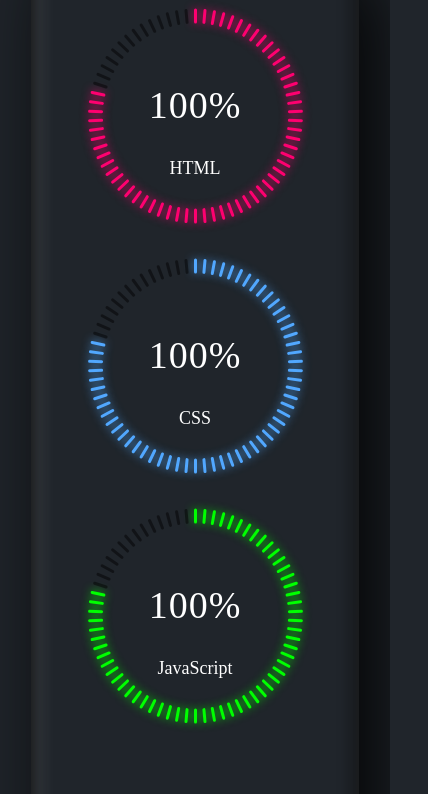
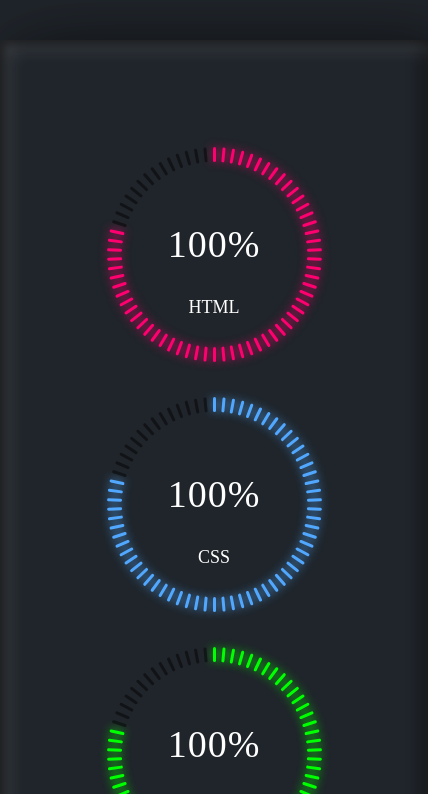
Before and after one commit to NyanKaungSet/Challenger, a plain HTML site: page profile.html in a window 390 px wide. Both pictures are taken after a click on the button "Progress". Shown: the top 794 px of the page, 428 px wide, since content can reach past the window. Drawn offline with nearby package versions, Linux system fonts and the light colour scheme.

Commit message:
Add files via upload

```diff
--- a/profile.css
+++ b/profile.css
@@ -8,10 +8,14 @@ body{
 }
 .container{
     padding: 14px;
-    position: absolute;
+    margin: auto;
+    margin-top: 40px;
+    margin-bottom: 40px;
+    width: fit-content;
+    /*position: absolute;
     top: 50%;
     left: 50%;
-    transform: translate(-50%,-50%);
+    transform: translate(-50%,-50%);*/
     box-shadow: 25px 25px 75px rgb(0 0 0 / 75%), 10px 10px 70px rgb(0 0 0 / 25%),
     inset 5px 5px 10px rgb(0 0 0 / 50%),
     inset 5px 5px 20px rgb(255 255 255 / 20%),
@@ -78,7 +82,14 @@ button:hover{
     display: flex;
     justify-content: space-around;
 }
+.bars:first-child{
+    margin-top: 50px;
+}
 @media screen and (max-width:952px) {
+    .progress{
+        padding: 50px;
+        height: 860px;
+    }
     .bars{
         display: block;
     }
```
